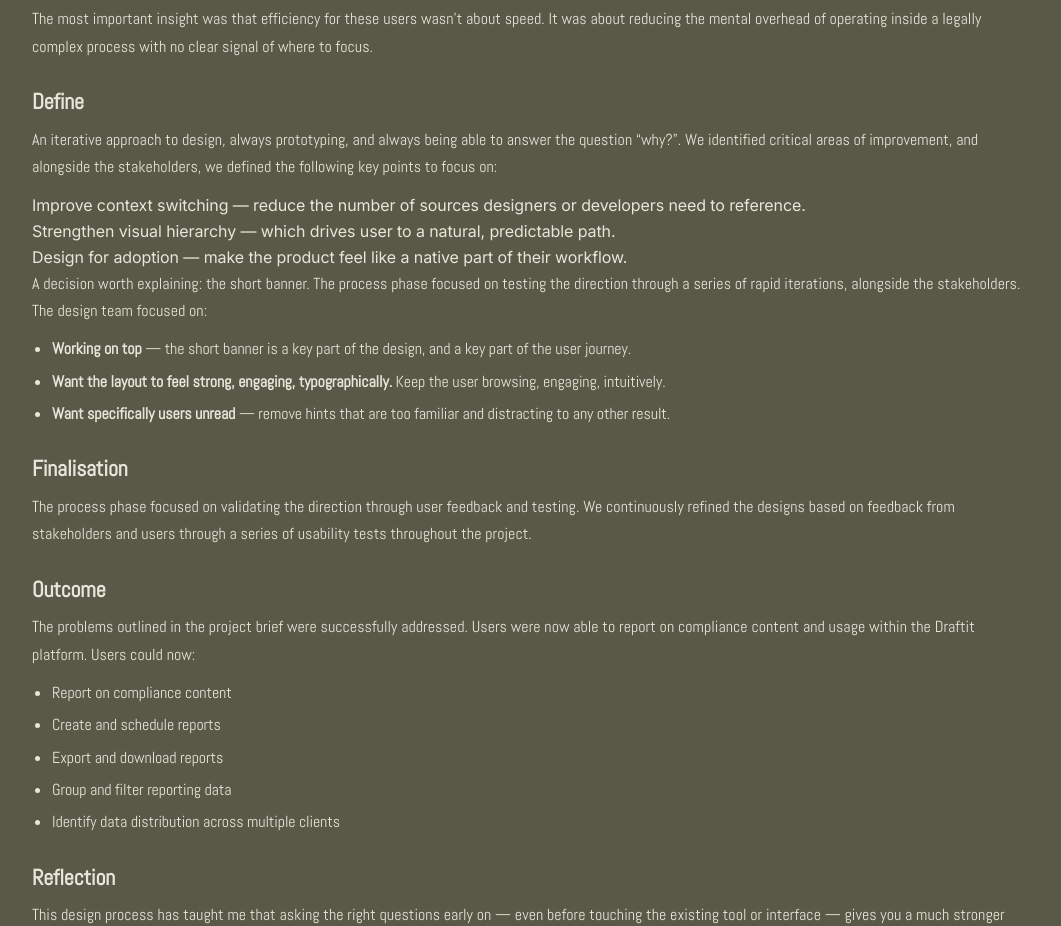
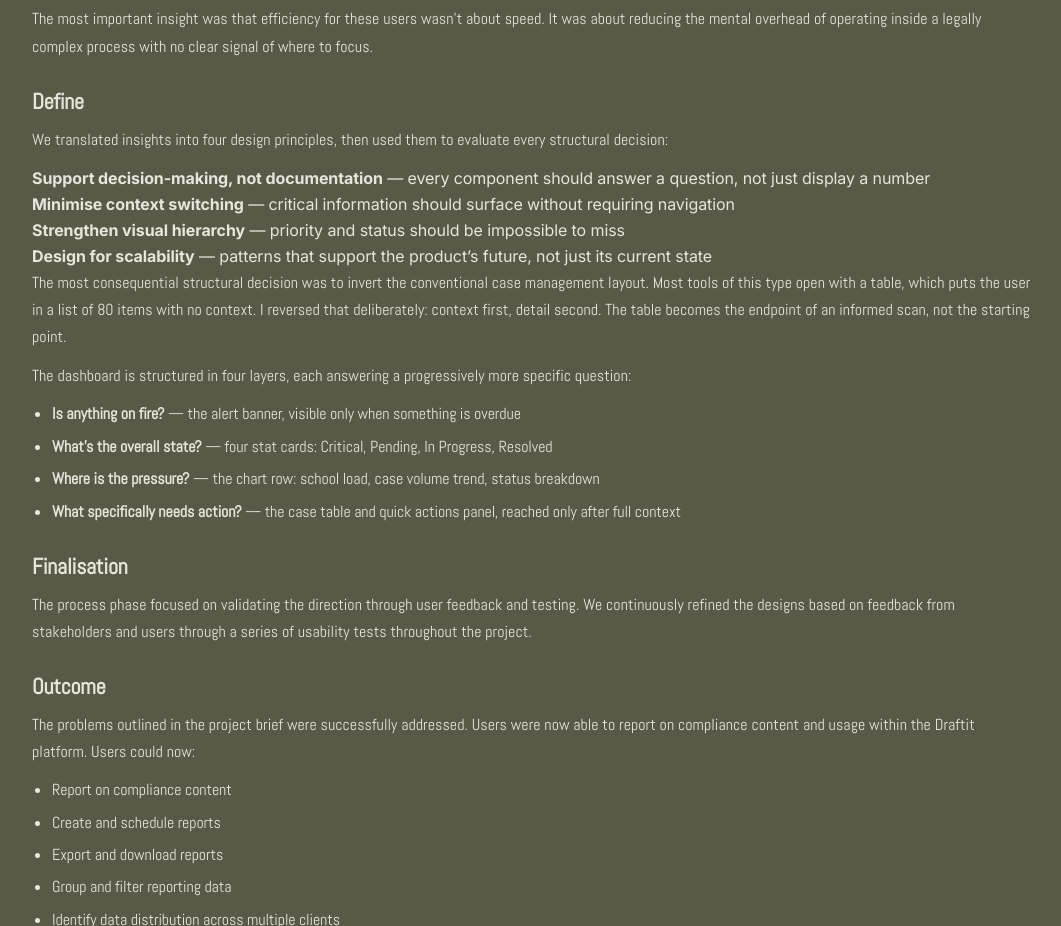
Before and after one commit to ThatGuyXris/christopher-teves.github.io, an Astro site: page /christopher-teves.github.io/portfolio/draftit in a window 1280 px wide. Shown: the part 4420-5346 px from the top of the page, without its empty margins (108-1169 px from the left). Built offline with nearby package versions, Linux system fonts and the light colour scheme; Astro itself is replaced by a stand-in of ours.

Commit message:
Update Draftit Define section with design principles and dashboard layers
Co-Authored-By: Claude Sonnet 4.6 <noreply@anthropic.com>

```diff
--- a/src/content/projects/draftit.md
+++ b/src/content/projects/draftit.md
@@ -37,17 +37,21 @@ The most important insight was that efficiency for these users wasn't about spee
 
 ### Define
 
-An iterative approach to design, always prototyping, and always being able to answer the question "why?". We identified critical areas of improvement, and alongside the stakeholders, we defined the following key points to focus on:
+We translated insights into four design principles, then used them to evaluate every structural decision:
 
-1. Improve context switching — reduce the number of sources designers or developers need to reference.
-2. Strengthen visual hierarchy — which drives user to a natural, predictable path.
-3. Design for adoption — make the product feel like a native part of their workflow.
+1. **Support decision-making, not documentation** — every component should answer a question, not just display a number
+2. **Minimise context switching** — critical information should surface without requiring navigation
+3. **Strengthen visual hierarchy** — priority and status should be impossible to miss
+4. **Design for scalability** — patterns that support the product's future, not just its current state
 
-A decision worth explaining: the short banner. The process phase focused on testing the direction through a series of rapid iterations, alongside the stakeholders. The design team focused on:
+The most consequential structural decision was to invert the conventional case management layout. Most tools of this type open with a table, which puts the user in a list of 80 items with no context. I reversed that deliberately: context first, detail second. The table becomes the endpoint of an informed scan, not the starting point.
 
-- **Working on top** — the short banner is a key part of the design, and a key part of the user journey.
-- **Want the layout to feel strong, engaging, typographically.** Keep the user browsing, engaging, intuitively.
-- **Want specifically users unread** — remove hints that are too familiar and distracting to any other result.
+The dashboard is structured in four layers, each answering a progressively more specific question:
+
+- **Is anything on fire?** — the alert banner, visible only when something is overdue
+- **What's the overall state?** — four stat cards: Critical, Pending, In Progress, Resolved
+- **Where is the pressure?** — the chart row: school load, case volume trend, status breakdown
+- **What specifically needs action?** — the case table and quick actions panel, reached only after full context
 
 ### Finalisation
 
```
